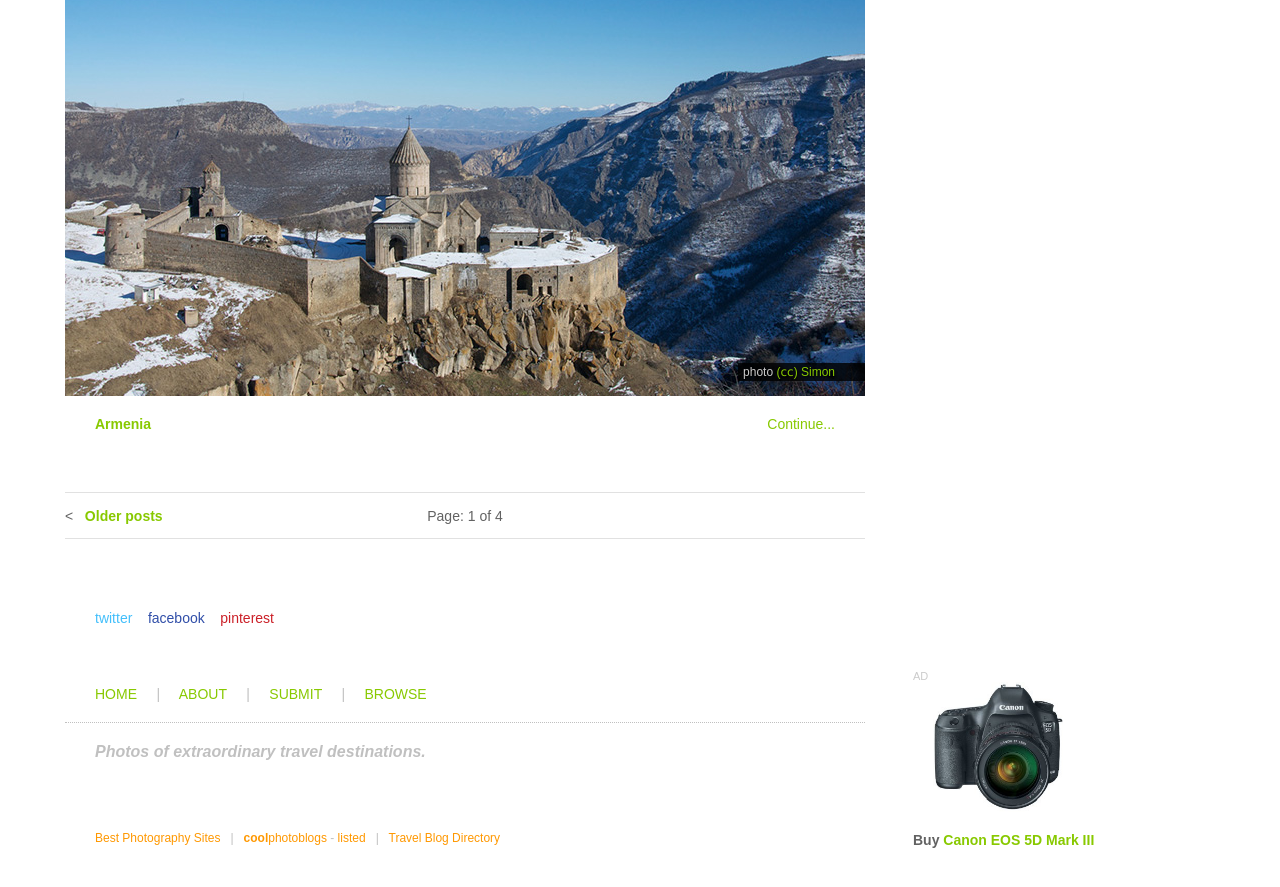
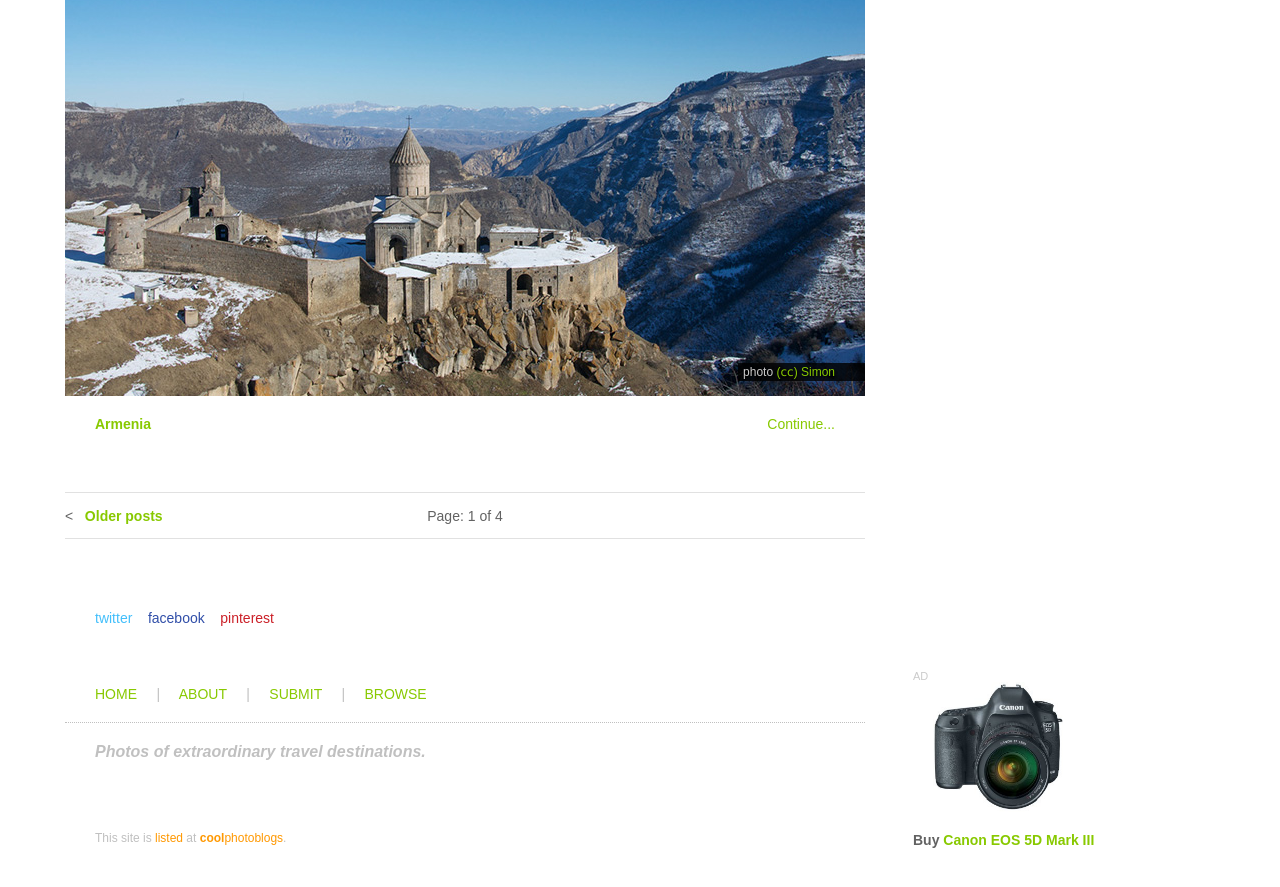
Before and after one commit to crawlingout/unexplored, a Jekyll site: the page built from index.html, in a window 1280 px wide and 900 px high, scrolled down 7034 px. Shown: the top 887 px of the window. Built offline with Jekyll 4.4.1, drawn with Linux system fonts in a browser that asks for light colours; Markdown is read by kramdown in place of the engine named in the settings; the list of posts is cut into pages by our own code; comment, search, counter and statistics services are not loaded.

Commit message:
Some links removed from footer

```diff
--- a/_includes/foot.html
+++ b/_includes/foot.html
@@ -16,13 +16,9 @@
           {% endif %}
         </div>
 
-        {% if page.title == 'Unexplored Paradises' %}
         <div id="backlinks">
-          <a href="http://photoprobable.com/">Best Photography Sites</a> &nbsp;&nbsp;|&nbsp;&nbsp;
-          <a href="http://www.coolphotoblogs.com/"><b>cool</b>photoblogs</a> - <a href="http://www.coolphotoblogs.com/profile27571">listed</a> &nbsp;&nbsp;|&nbsp;&nbsp;
-          <a href="http://everything-everywhere.com/travel-blog-directory/">Travel Blog Directory</a>
+          This site is <a href="http://www.coolphotoblogs.com/profile27571">listed</a> at <a href="http://www.coolphotoblogs.com/"><b>cool</b>photoblogs</a>.
         </div>
-        {% endif %}
       </div>
 
     </div>
```
